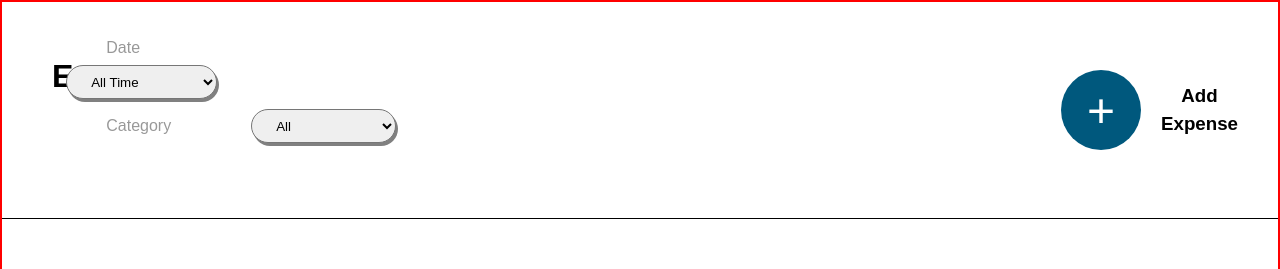
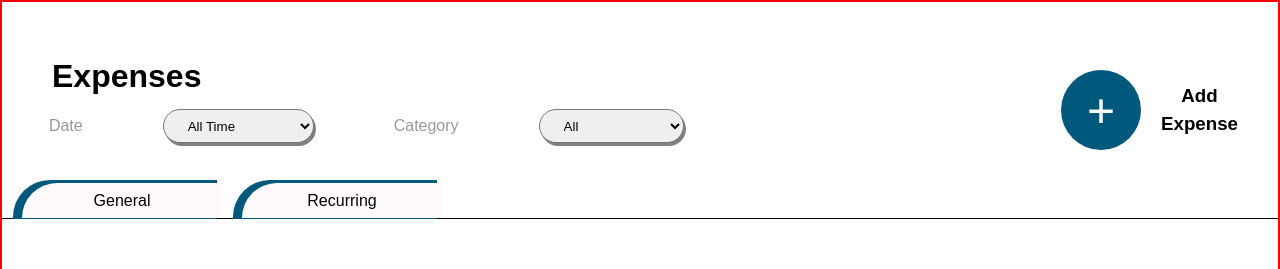
Before and after one commit to Georgefdz/budget-pal, a React (Vite) app in the folder client/: page / in a window 1280 px wide. Shown: the top 269 px of the page. Built offline with nearby package versions, Linux system fonts and the light colour scheme; no server answers.

Commit message:
User is able to delete expense by hovering on date and clicking delete icon

```diff
--- a/client/src/App.css
+++ b/client/src/App.css
@@ -20,7 +20,31 @@
   grid-column: 1 / 3;
   justify-content: space-between;
   padding: 20px;
+  position: relative;
 }
+
+.bottom-nav-container {
+  display: flex;
+  position: absolute;
+  bottom: 0;
+}
+
+.bottom-nav {
+  display: flex;
+  justify-content: center;
+  align-items: center;
+  /* border: 2px solid red; */
+  width: 200px;
+  height: 35px;
+  position: relative;
+  bottom: 0;
+  border-radius: 200px 0px 0px 0px;
+  box-shadow: #00587D -7px -1px 0px 2px;
+  margin: 0px 20px 0px 0px;
+  /* background-color: lightgray; */
+  background-color: hsl(0, 100%, 99%);
+}
+
 
 .calendar-modal {
   display: flex;
@@ -72,6 +96,7 @@
 }
 
 .date-form {
+  display: flex;
   margin-bottom: 50px;
   margin-left: -600px;
 }
--- a/client/src/App.jsx
+++ b/client/src/App.jsx
@@ -89,6 +89,10 @@ function App() {
     setSelectedDateOption("all");
   };
 
+  const handleDeleteExpense = (id) => {
+    setExpenses(expenses.filter((expense) => expense.id !== id));
+  };
+
   const filteredExpenses = expenses
     .filter((expense) => {
       // console.log(selectedCategory);
@@ -131,7 +135,10 @@ function App() {
           onDateRangeChange={handleDateRangeChange}
           onCloseCalendar={onCloseCalendar}
         />
-        <Expenses expenses={filteredExpenses} />
+        <Expenses
+          expenses={filteredExpenses}
+          onDeleteExpense={handleDeleteExpense}
+        />
         <Graphs expenses={filteredExpenses} />
         <AddExpense
           isOpen={isModalOpen}
--- a/client/src/Expenses.jsx
+++ b/client/src/Expenses.jsx
@@ -1,6 +1,23 @@
 import removeIcon from "./assets/remove.png";
 
-function Expenses({ expenses }) {
+function Expenses({ expenses, onDeleteExpense }) {
+  const handleDelete = async (id) => {
+    if (window.confirm("Are you sure you want to delete this expense?")) {
+      try {
+        const response = await fetch(`http://localhost:3000/expenses/${id}`, {
+          method: "DELETE",
+        });
+        if (response.ok) {
+          onDeleteExpense(id);
+        } else {
+          alert("Failed to delete expense.");
+        }
+      } catch (error) {
+        console.error("Error deleting expense: ", error);
+      }
+    }
+  };
+
   return (
     <>
       <div className="expenses-container">
@@ -13,7 +30,8 @@ function Expenses({ expenses }) {
               <img
                 src={removeIcon}
                 alt="Remove"
-                style={{ marginLeft: "10px" }}
+                style={{ marginLeft: "10px", cursor: "pointer" }}
+                onClick={() => handleDelete(expense.id)}
                 className="removeIcon"
               />{" "}
             </p>
--- a/client/src/Header.jsx
+++ b/client/src/Header.jsx
@@ -89,6 +89,14 @@ function Header({
             <br /> Expense
           </h3>
         </div>
+        <div className="bottom-nav-container">
+          <div className="bottom-nav">
+            <p>General</p>
+          </div>
+          <div className="bottom-nav">
+            <p>Recurring</p>
+          </div>
+        </div>
       </div>
     </>
   );
```
Also changed, not shown: 1 other file (tests, documents, lock files or other folders).
